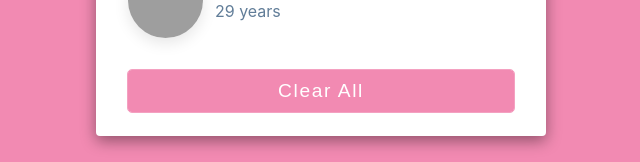
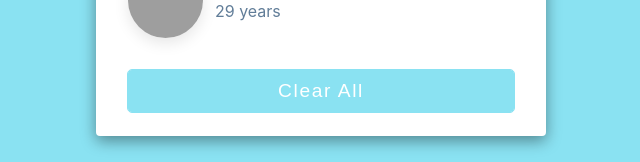
Before and after one commit to Manoj0Marmat/React-Basic-Project, a React (Create React App) app in the folder birthday-reminder/: page / in a window 1280 px wide. Shown: the part 591-753 px from the top of the page, without its empty margins (319-959 px from the left). Built offline with nearby package versions, Linux system fonts and the light colour scheme; grey boxes are pictures that could not be loaded.

Commit message:
ENH: change color pink to blue

```diff
--- a/birthday-reminder/src/index.css
+++ b/birthday-reminder/src/index.css
@@ -41,7 +41,7 @@ Variables
   --dark-shadow: 0 5px 15px rgba(0, 0, 0, 0.4);
   --max-width: 1170px;
   --fixed-width: 450px;
-  --clr-pink: #f28ab2;
+  --clr-pink: #8ae2f2;
 }
 /*
 ===============
@@ -191,6 +191,6 @@ main {
   padding: 0.5rem 0;
   letter-spacing: var(--spacing);
   border-radius: var(--radius);
-  outline: 1px solid rgba(242, 138, 178, 0.8);
+  outline: 1px solid var(--clr-pink);
   cursor: pointer;
 }
```
